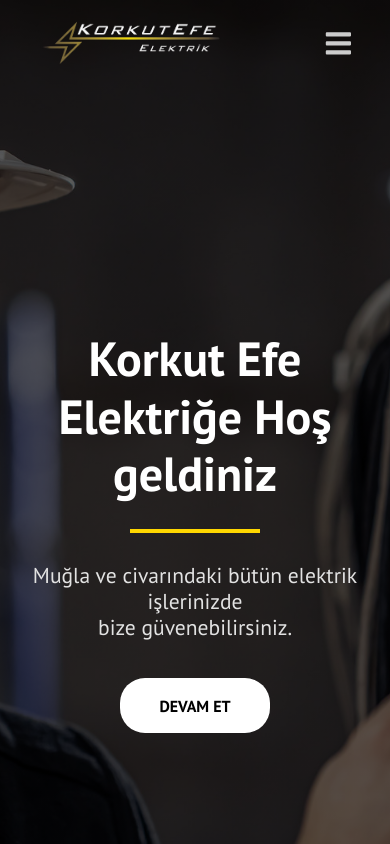
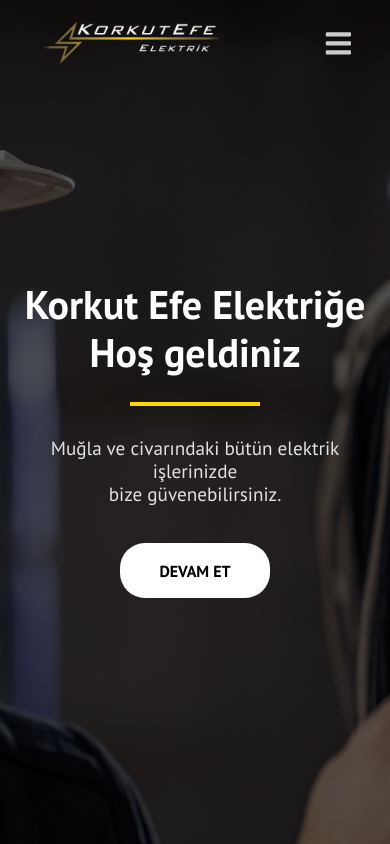
Before and after one commit to erenaygunn/korkutefe-elektrik, a React (Vite) app: page / in a window 390 px wide. Shown: the top 844 px of the page. Built offline with nearby package versions, Linux system fonts and the light colour scheme.

Commit message:
hero responsivity

```diff
--- a/src/components/Hero/hero.css
+++ b/src/components/Hero/hero.css
@@ -68,3 +68,17 @@
   border: 1px solid gold;
   color: white;
 }
+
+@media screen and (max-width:575px) {
+  .hero .container h1 {
+    font-size: 2.5rem;
+  }
+
+  .hero .container h4 {
+    font-size: 1.2rem;
+  }
+
+  .hero .container {
+    margin-top: 200px;
+  }
+}
```
